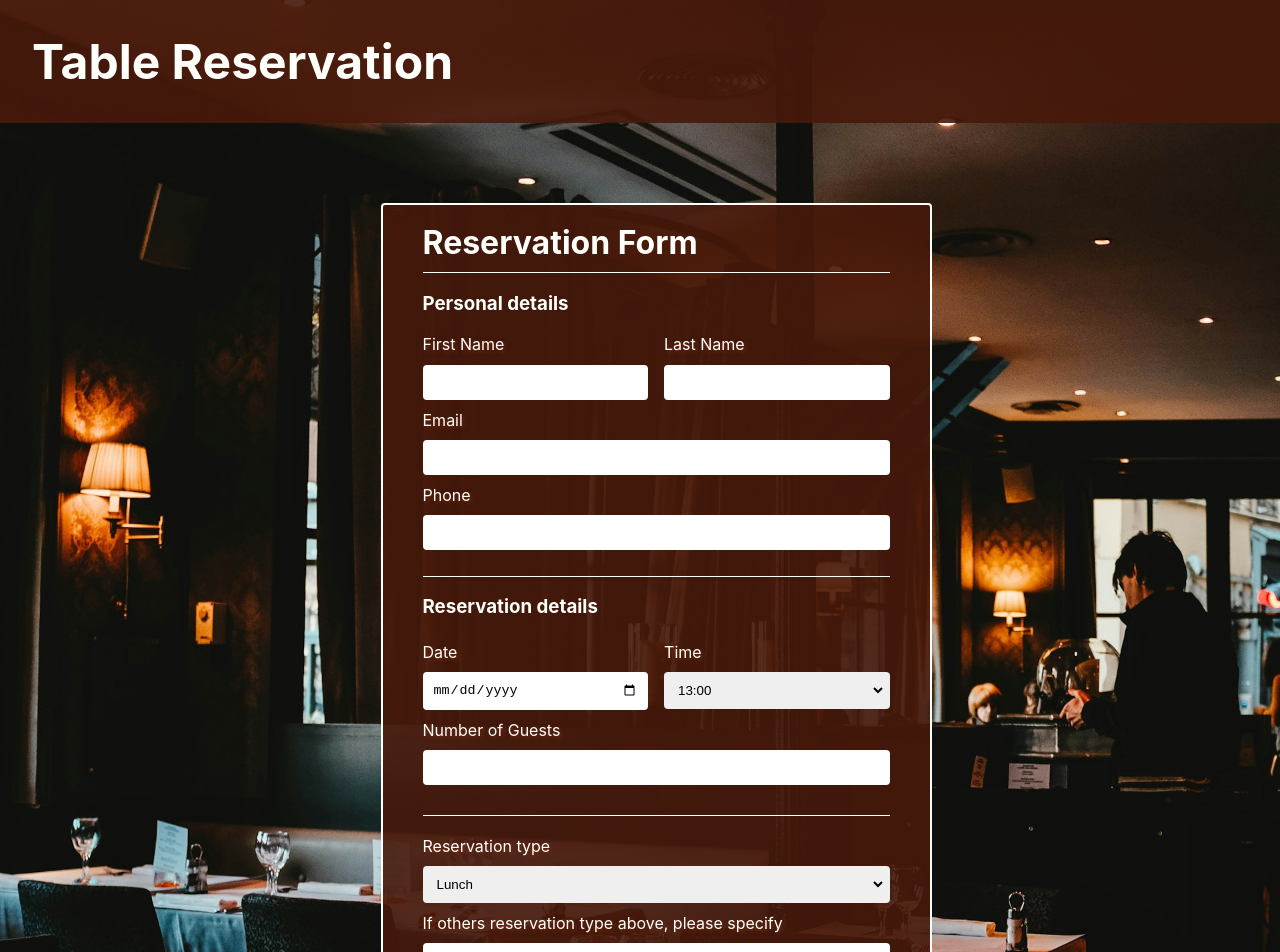
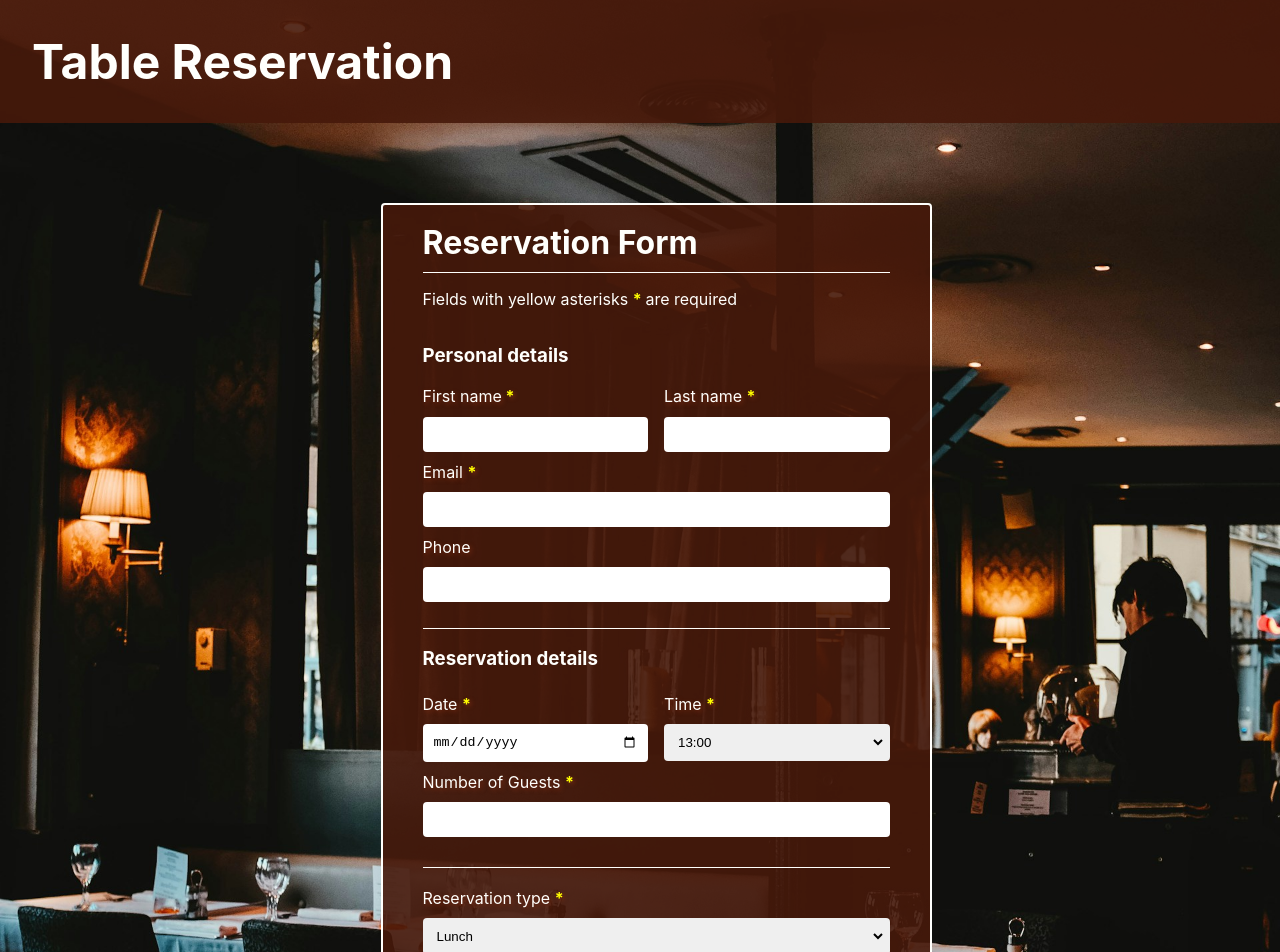
Before and after one commit to primasghar/Form, a React (Vite) app: page / in a window 1280 px wide. Shown: the top 952 px of the page. Built offline with nearby package versions, Linux system fonts and the light colour scheme.

Commit message:
Added asterisk and required for required fields.

```diff
--- a/src/Form/Form.css
+++ b/src/Form/Form.css
@@ -38,6 +38,10 @@
     margin-bottom: 0;
 }
 
+.asterisk{
+    color: yellow;
+    font-weight: bold;
+}
 
 .label {
     border-radius: 6px;
--- a/src/Form/Form.tsx
+++ b/src/Form/Form.tsx
@@ -7,20 +7,22 @@ const Form = () => {
     return (
         <div className="card">
             <h2 className="formHeading">Reservation Form </h2>
-
+            <p>Fields with yellow asterisks <span className="asterisk"> * </span>are required</p>
             <form className="formContainer">
                 <h3 className="subHeading">Personal details </h3>
 
                 <section className="sectionOne">
                     <div className="fullName">
-                    <label htmlFor="firstName" className="label" >First Name</label>
-                    <input type="text" id="firstName"  name="fname"/>
+                        <label htmlFor="firstName" className="label">First name<span
+                            className="asterisk"> * </span></label>
+                        <input type="text" id="firstName" name="firstName" required/>
 
-                    <label htmlFor="lastName" className="label">Last Name</label>
-                    <input type="text" id="lastName"  name="lname"/> </div>
+                        <label htmlFor="lastName" className="label">Last name <span
+                            className="asterisk"> * </span></label>
+                        <input type="text" id="lastName" name="lastName" required/></div>
 
-                    <label htmlFor="email" className="label">Email</label>
-                    <input className="inputs" type="text" id="email"  name="email"/>
+                    <label htmlFor="email" className="label">Email <span className="asterisk"> * </span></label>
+                    <input className="inputs" type="text" id="email" name="email" required/>
 
                     <label htmlFor="phone" className="label">Phone</label>
                     <input className="inputs" type="number" id="phone" name="phone"/>
@@ -30,23 +32,25 @@ const Form = () => {
                     <h3 className="subHeading">Reservation details </h3>
 
                     <div className="dateTime">
-                        <label htmlFor="date" className="label">Date</label>
-                        <input type="date" id="date" name="date" min={date} max="31/12/2024"/>
+                        <label htmlFor="date" className="label">Date <span className="asterisk"> * </span></label>
+                        <input type="date" id="date" name="date" min={date} max="31/12/2024" required/>
 
-                        <label htmlFor="time" className="label">Time</label>
-                        <select id="time" name="time">
+                        <label htmlFor="time" className="label">Time <span className="asterisk"> * </span></label>
+                        <select id="time" name="time" required>
                             <option value="13:00" className="timeVal">13:00</option>
                             <option value="15:00" className="timeVal">15:00</option>
                             <option value="19:00" className="timeVal">19:00</option>
                             <option value="21:00" className="timeVal">21:00</option>
                             <option value="23:00" className="timeVal">23:00</option>
                         </select></div>
-                    <label htmlFor="totalGuests" className="label">Number of Guests</label>
-                    <input className="inputs" type="text" id="totalGuests" name="totalguests"/>
+                    <label htmlFor="totalGuests" className="label">Number of Guests <span
+                        className="asterisk"> * </span></label>
+                    <input className="inputs" type="text" id="totalGuests" name="totalguests" required/>
 
                     <div className="aboutReservation">
-                        <label htmlFor="type" className="label">Reservation type</label>
-                        <select className="optionVal" name="type" id="type">
+                        <label htmlFor="reservationType" className="label">Reservation type <span
+                            className="asterisk"> * </span></label>
+                        <select className="optionVal" name="reservationType" id="reservationType" required>
                             <option value="lunch" className="optionVal">Lunch</option>
                             <option value="dinner" className="optionVal">Dinner</option>
                             <option value="vip" className="optionVal">VIP/Mezzanine</option>
@@ -57,11 +61,12 @@ const Form = () => {
                             <option value="others" className="optionVal">Others</option>
                         </select>
 
-                        <label htmlFor="ifOthers" className="label">If others reservation type above, please specify</label>
-                        <input className="inputs" type="text" id="ifOthers" name="otherSpecify"/>
+                        <label htmlFor="ifOthersSpecify" className="label">If others reservation type above, please
+                            specify<span className="asterisk"> * </span></label>
+                        <input className="inputs" type="text" id="ifOthersSpecify" name="ifOthersSpecify" required/>
 
                         <label htmlFor="specialRequest" className="label">Any special requests</label>
-                        <textarea className="inputs" id="specialRequest" name="otherSpecify" rows= {4} cols={50}/>
+                        <textarea className="inputs" id="specialRequest" name="specialRequest" rows={4} cols={50}/>
                     </div>
                 </section>
                 <button className="button">Submit</button>
```
